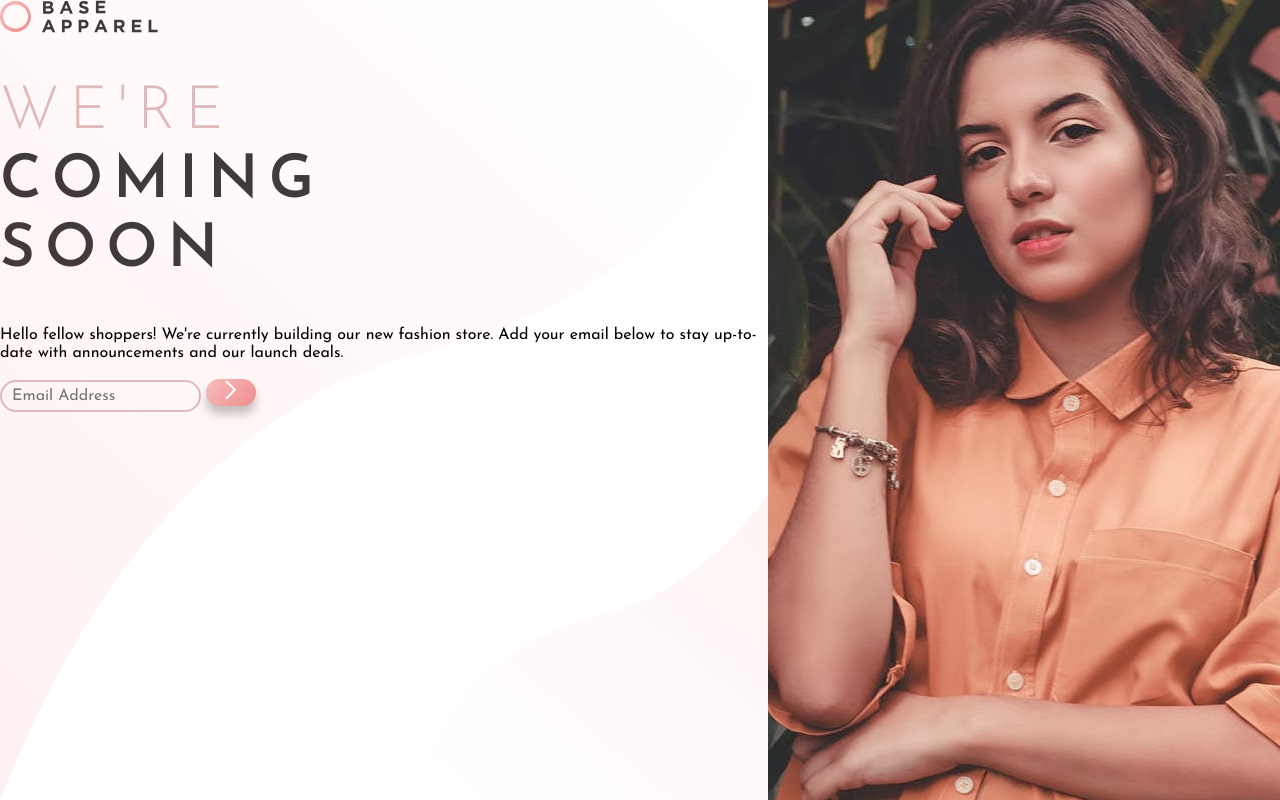
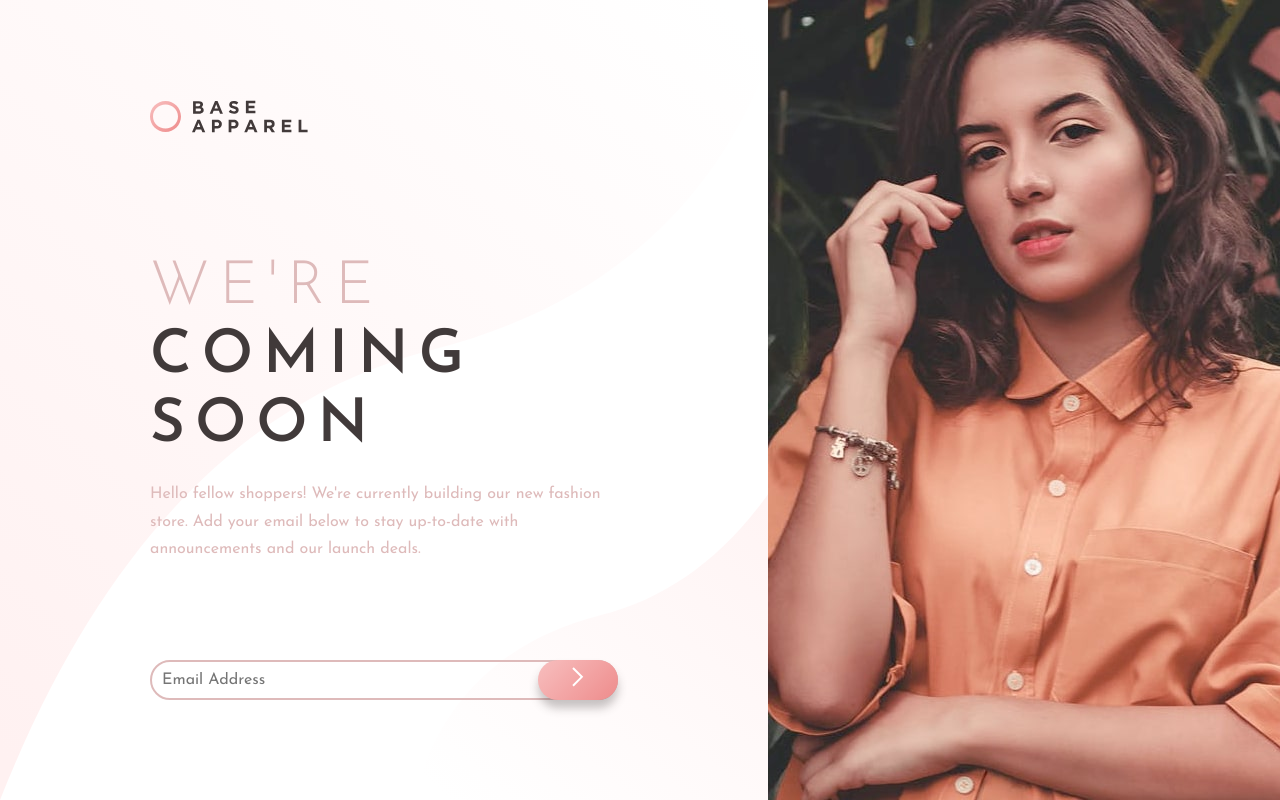
Before and after one commit to afsanaQuliyeva/flexbox-project-ce, a plain HTML site: page index.html in a window 1280 px wide. Drawn offline with Linux system fonts and the light colour scheme.

Commit message:
final version

```diff
--- a/css/style.css
+++ b/css/style.css
@@ -37,6 +37,11 @@ html {
     background-repeat: no-repeat;
     background-size: cover;
     flex-basis: 60%;
+    padding: 6rem 15rem;
+    display: flex;
+    flex-direction: column;
+    align-items: stretch;
+    justify-content: space-around;
 }
 
 .right {
@@ -61,6 +66,7 @@ html {
     font-weight: 600;
     word-spacing: 9000000000px;
     color: var(--dark-grayish-red);
+    margin-bottom: 2rem;
 }
 
 .header-part {
@@ -74,16 +80,44 @@ html {
     border-radius: 100px;
     outline: none;
     padding: 5px 10px;
+    width: 100%;
+    height: 4rem;
+
 }
 
 input:focus {
-    border: 2px solid var(--soft-red)
+    border: 2px solid var(--soft-red);
+}
+
+form {
+    position: relative;
 }
 
 .btn {
     background-image: var(--gradient-2);
     border: none;
     border-radius: 100px;
-    width: 5rem;
+    width: 8rem;
+    height: 4rem;
     box-shadow: 0 .8rem 1rem hsla(0, 6%, 24%, .3);
+    position: absolute;
+    top: 0;
+    right: 0;
+    outline: none
 }
+
+.btn:active, .btn:focus {
+    background-color: lightcoral;
+    background-image: none;
+    transform: scale(1.1);
+}
+
+
+.text {
+    color: var(--desaturated-red);
+    line-height: 1.7; /16*1.7 = px
+}
+
+.logo {
+    align-self: flex-start;
+}
--- a/index.html
+++ b/index.html
@@ -9,12 +9,18 @@
   <title>Frontend Mentor | Base Apparel coming soon page</title>
 </head>
 <body>
+
+
+
   <div class="container">
     <section class="left">
-     <img src="images/logo.svg" alt="logo">
-     <h1 class="header"><span class="header-part">We're</span> coming soon</h1>
-     <p class="text">Hello fellow shoppers! We're currently building our new fashion store.
-      Add your email below to stay up-to-date with announcements and our launch deals.</p>
+     <img src="images/logo.svg" alt="logo" class="logo">
+     <div>
+      <h1 class="header"><span class="header-part">We're</span> coming soon</h1>
+      <p class="text">Hello fellow shoppers! We're currently building our new fashion store.
+       Add your email below to stay up-to-date with announcements and our launch deals.</p>
+     </div>
+
       <form>
         <input type="email" class="input-email" placeholder="Email Address">
         <button class="btn" type="sumbit">
```
